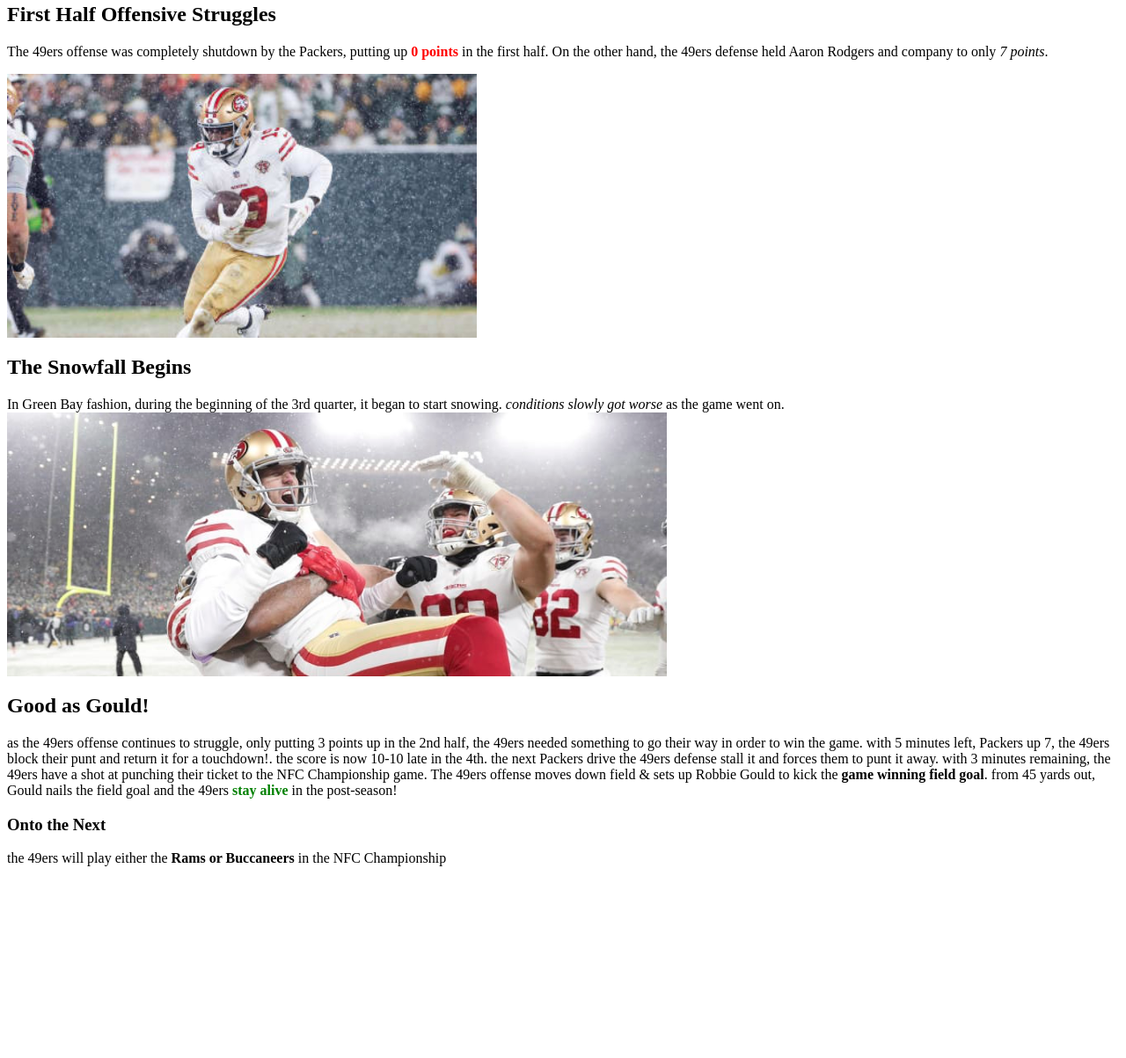
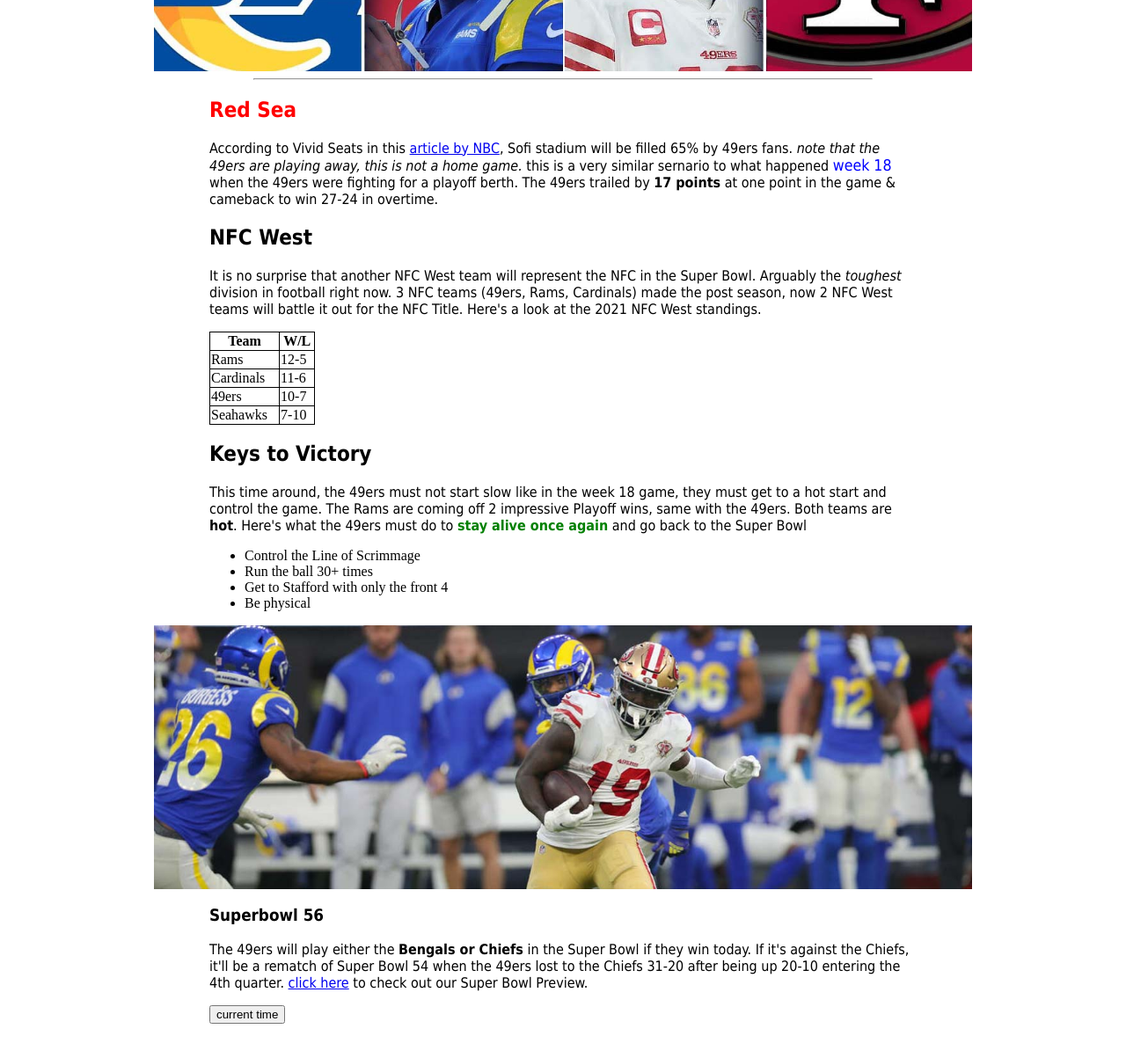
Before and after one commit to reejse/ttt, a plain HTML site: page index.html in a window 1280 px wide. Shown: the part 383-1586 px from the top of the page at 88% size. Before the commit the page ends 1384 px from the top, so only its background shows below. Drawn offline with Linux system fonts and the light colour scheme.

Commit message:
added content

```diff
--- a/index.html
+++ b/index.html
@@ -1,24 +1,96 @@
-<!<!DOCTYPE html>
+<!DOCTYPE html>
 <html lang="en-US">
 <head>
-<title>49ers Win</title>
+<style>
+h1 {
+  font-family:tahoma;
+}
+h2, h3 {
+  font-family:tahoma;
+}
+p {
+  font-family:tahoma;
+}
+table, th, td {
+  border: 1px solid black;
+  border-style: solid;
+  border-collapse: collapse;
+}
+.note {
+  font-size: 110%;
+  color: blue;
+}
+#header {
+  padding: 5px;
+  text-align: center;
+}
+.center {
+  display:block;
+  margin-left:auto;
+  margin-right:auto;
+}
+.margin {
+  margin-left:200px;
+  margin-right:200px;
+}
+</style>
+<title>NFC Championship Preview</title>
 </head>
 
 <body>
-  <h1>49ers win 13-10 over the Packers</h1>
-  <img src="images/niners.jpeg" height="300" alt="Talanoa Hufanga returns blocked punt for a touchdown">
-    <h2>First Half Offensive Struggles</h2>
-    <p>The 49ers offense was completely shutdown by the Packers, putting up <b title="no score in the 1st half" style="color:red;">0 points</b> in the first half. On the other hand, the 49ers defense held Aaron Rodgers and company to only <i>7 points</i>.</p>
+<div style="padding:30px;">
+  <h1 id="header">49ers head back to LA to face the Rams</h1>
+  <p style="text-align:center;">49ers face divison foe once more, this time with a trip to Super Bowl 56 on the line</p>
+  <img src="images/matchup.jpg" class="center" height="300" alt="Jimmy G & Matthew Stafford face off once again">
+<hr style="margin-left:250px; margin-right:250px;">
+    <h2 class="margin" style="color:red;">Red Sea</h2>
+    <p class="margin">According to Vivid Seats in this <a href="https://www.nbcbayarea.com/news/sports/vivid-seats-more-49ers-fans-will-be-at-nfc-championship-game-than-week-18/2793978/" target="_blank">article by NBC</a>, Sofi stadium will be filled 65% by 49ers fans. <i title="played in the Rams Home stadium" >note that the 49ers are playing away, this is not a home game.</i> this is a very similar sernario to what happened <span class="note">week 18</span> when the 49ers were fighting for a playoff berth. The 49ers trailed by <b>17 points</b> at one point in the game & cameback to win 27-24 in overtime.</p>
 
-  <img src="images/snowfall.jpeg" height="300" alt="Snowfall begins and lasts til the end of the game">
-    <h2>The Snowfall Begins</h2>
-    <p>In Green Bay fashion, during the beginning of the 3rd quarter, it began to start snowing. <em>conditions slowly got worse</em> as the game went on.
+    <h2 class="margin">NFC West</h2>
+    <p class="margin">It is no surprise that another NFC West team will represent the NFC in the Super Bowl. Arguably the <em>toughest</em> division in football right now. 3 NFC teams (49ers, Rams, Cardinals) made the post season, now 2 NFC West teams will battle it out for the NFC Title. Here's a look at the 2021 NFC West standings.</p>
 
-  <img src="images/gould.jpeg" height="300" alt="Robbie Gould kicks game winning field goal">
-    <h2>Good as Gould!</h2>
-    <p> as the 49ers offense continues to struggle, only putting 3 points up in the 2nd half, the 49ers needed something to go their way in order to win the game. with 5 minutes left, Packers up 7, the 49ers block their punt and return it for a touchdown!. the score is now 10-10 late in the 4th. the next Packers drive the 49ers defense stall it and forces them to punt it away. with 3 minutes remaining, the 49ers have a shot at punching their ticket to the NFC Championship game. The 49ers offense moves down field & sets up Robbie Gould to kick the <b>game winning field goal</b>. from 45 yards out, Gould nails the field goal and the 49ers <b style="color:green;">stay alive</b> in the post-season!</p>
+<table class="margin" style="width:10%">
+  <tr>
+    <th>Team</th>
+    <th>W/L</th>
+  </tr>
+  <tr>
+    <td>Rams</td>
+    <td>12-5</td>
+  </tr>
+  <tr>
+    <td>Cardinals</td>
+    <td>11-6</td>
+  </tr>
+  <tr>
+    <td>49ers</td>
+    <td>10-7</td>
+  </tr>
+  <tr>
+    <td>Seahawks</td>
+    <td>7-10</td>
+  </tr>
+</table>
 
-    <h3>Onto the Next</h3>
-    <p> the 49ers will play either the <b>Rams or Buccaneers</b> in the NFC Championship
+    <h2 class="margin">Keys to Victory</h2>
+    <p class="margin"> This time around, the 49ers must not start slow like in the week 18 game, they must get to a hot start and control the game. The Rams are coming off 2 impressive Playoff wins, same with the 49ers. Both teams are <b>hot</b>. Here's what the 49ers must do to <b style="color:green;">stay alive once again</b> and go back to the Super Bowl</p>
+
+<ul class="margin">
+  <li>Control the Line of Scrimmage</li>
+  <li>Run the ball 30+ times</li>
+  <li>Get to Stafford with only the front 4</li>
+  <li>Be physical</li>
+</ul>
+
+<img class="center" src="images/deeob.jpg" height="300" alt="Deebo Samuel must be involved once more against the rams">
+    <h3 class="margin">Superbowl 56</h3>
+    <p class="margin">The 49ers will play either the <b>Bengals or Chiefs</b> in the Super Bowl if they win today. If it's against the Chiefs, it'll be a rematch of Super Bowl 54 when the 49ers lost to the Chiefs 31-20 after being up 20-10 entering the 4th quarter. <a href="sbpreview.html" target="_blank">click here</a> to check out our Super Bowl Preview.</p>
+
+<button class="margin" type="button"
+onclick="document.getElementById('demo').innerHTML = Date()">
+current time</button>
+
+<p class="margin" id="demo"></p>
+
 </body>
 </html>
```
Also changed, not shown: sbpreview.html (added, +45 -0 lines), images/deeob.jpeg (added), images/deeob.jpg (added), images/jen.jpg (added), images/matchup.jpeg (added), images/matchup.jpg (added), 3 other files.
